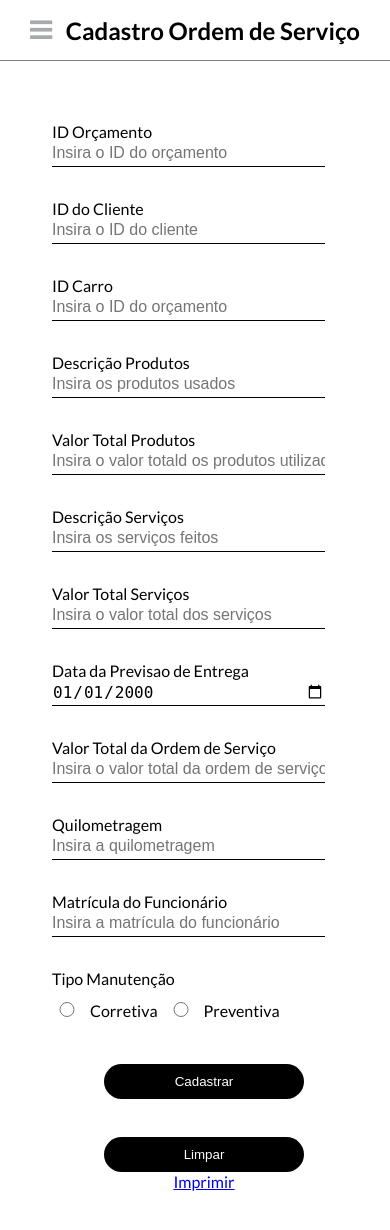
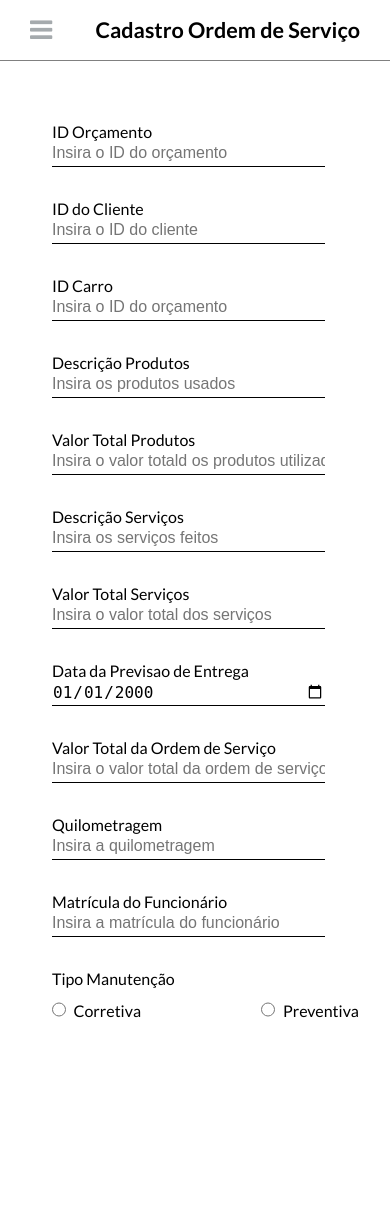
Before and after one commit to fellipews7/oficina, a PHP site: page /Cadastro-OS.php in a window 390 px wide. Shown: the top 1230 px of the page. Run offline with PHP 8.4, Linux system fonts and the light colour scheme; some libraries are stand-ins or nearby versions.

Commit message:
responsive changes

```diff
--- a/Cadastro-OS.php
+++ b/Cadastro-OS.php
@@ -19,7 +19,7 @@
       <div class="nav_icon" onclick="toggleSidebar()">
           <i class="fa fa-bars" aria-hidden="true"></i>
         </div>
-        <div class="navbar__left">
+        <div class="navbar__left" id="cadastroOSTitulo">
           <h2>Cadastro Ordem de Serviço</h2>
         </div>
       </nav>
@@ -31,7 +31,7 @@
           <div class="form">
           <form action="cadastro.php" method="post">
         <div class="inputs-form">
-          <div class="column one">
+          <div class="column-os">
 
             <label for="iIDOrcamento">ID Orçamento</label>
             <input type="text" id="iIDOrcamento" name="nIDOrcamentoOS" placeholder="Insira o ID do orçamento">
@@ -56,7 +56,7 @@
 
           </div>
 
-          <div class="column two">
+          <div class="column-os">
 
             <label for="iDataPrev">Data da Previsao de Entrega</label>
             <input class="data" type="date" id="iDataPrev" name="nDataPrevOS" data-date=""
--- a/assets/css/Cadastro.css
+++ b/assets/css/Cadastro.css
@@ -488,6 +488,11 @@
     padding: 0 0 0 40px;
 }
 
+.column-os {
+  width: 50%;
+  padding: 0 0 0 40px;
+}
+
 .btn-group {
     display: flex;
     justify-content: center;
@@ -584,6 +589,10 @@
         margin-bottom: 1rem;
     }
 
+    .column-os input {
+      width: 80vw;
+    }
+
     .btn-group {
         margin-bottom: 3rem;
     }
@@ -599,12 +608,21 @@
       align-items: unset;
     }
 
-    .column {
+    .column,
+    .column-os {
       padding: 0;
     }
 }
 
 @media (max-width: 645px) {
+  #cadastroOSTitulo {
+    font-size: .9rem;
+  }
+
+  .column-os label{
+    width: 400px;
+  }
+
   #iComplemento {
     margin: 0;
     padding: 0;
--- a/connection.php
+++ b/connection.php
@@ -1,7 +1,7 @@
 <?php
 $servername = "localhost";
 $username = "root";
-$password = "";
+$password = "root";
 $bd_name = "bd_mecanica";
 
 $connect = new mysqli($servername, $username, $password, $bd_name);
```
